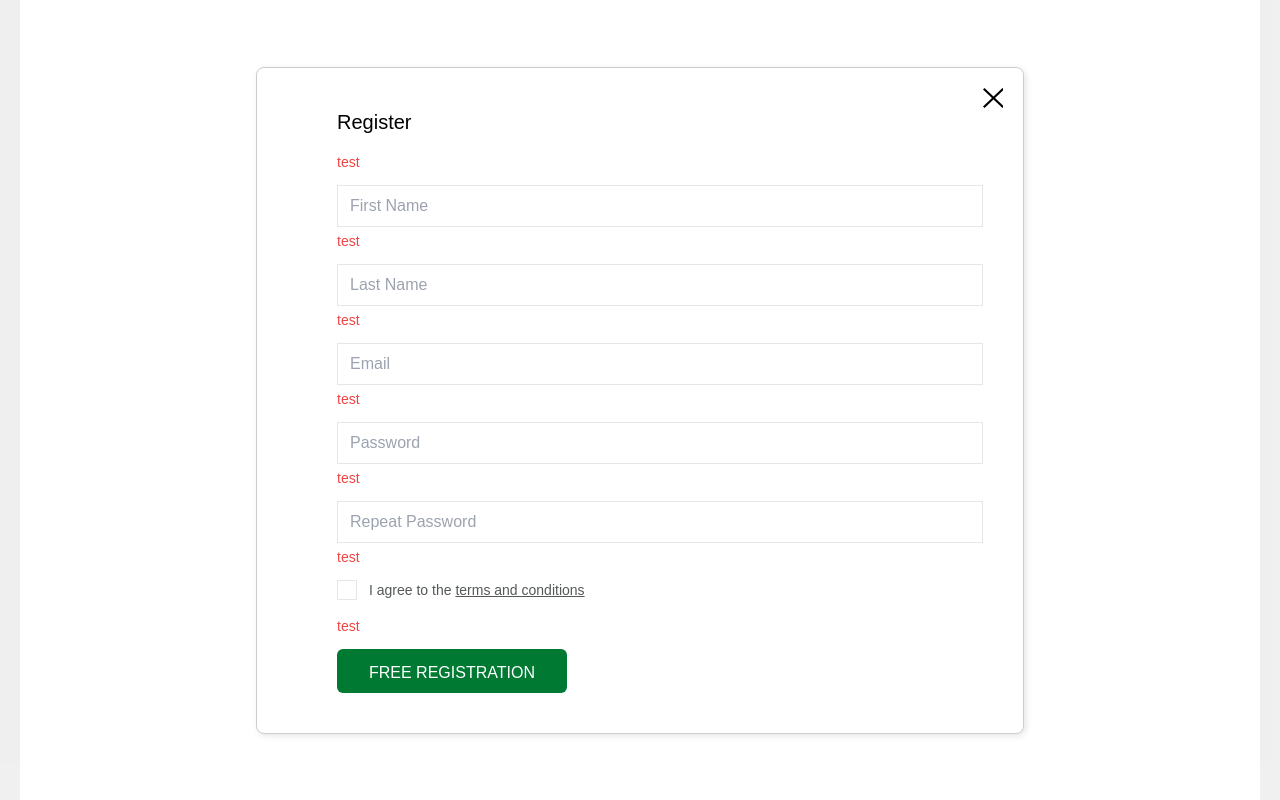
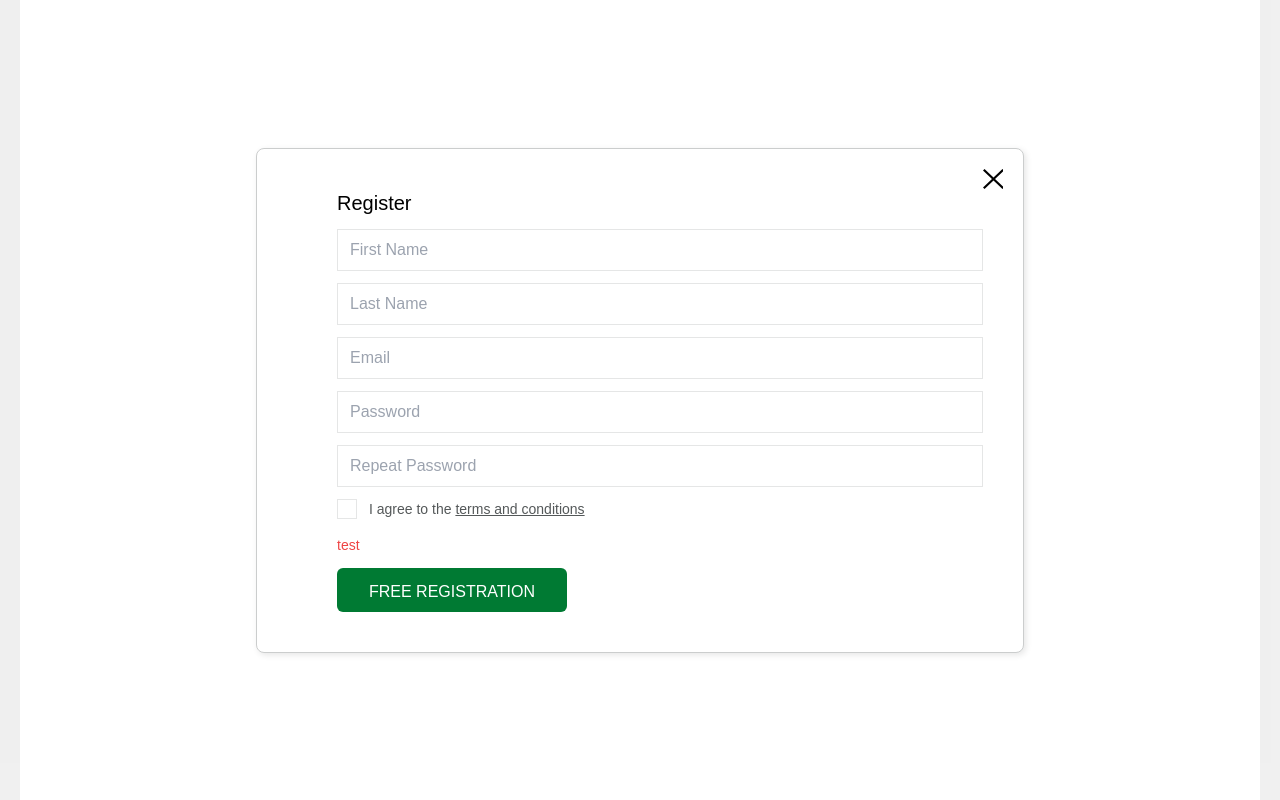
Before and after one commit to devraid/real_estate, a Next.js app: page / in a window 1280 px wide. Built offline with nearby package versions, Linux system fonts and the light colour scheme.

Commit message:
form validation

```diff
--- a/package.json
+++ b/package.json
@@ -24,11 +24,6 @@
   "devDependencies": {
     "@typescript-eslint/eslint-plugin": "^5.59.2",
     "eslint": "^8.39.0",
-    "eslint-config-standard-with-typescript": "^34.0.1",
-    "eslint-plugin-import": "^2.27.5",
-    "eslint-plugin-n": "^15.7.0",
-    "eslint-plugin-promise": "^6.1.1",
-    "eslint-plugin-react": "^7.32.2",
     "typescript": "^5.0.4"
   }
 }
--- a/src/components/Forms/SignInRegister/index.tsx
+++ b/src/components/Forms/SignInRegister/index.tsx
@@ -1,6 +1,61 @@
 import UIModalWrapper from '@/components/UI/Modals/Wrapper'
+import { useState, ChangeEvent, createRef } from 'react'
 
 const FormSignInRegister = () => {
+  const registerPassword = createRef<HTMLInputElement>()
+  const registerRepeatPassword = createRef<HTMLInputElement>()
+  const [errorRegisterEmail, setErrorRegisterEmail] = useState<string>('')
+  const [errorRegisterFirstName, setErrorRegisterFirstName] = useState<string>('')
+  const [errorRegisterLastName, setErrorRegisterLastName] = useState<string>('')
+  const [errorRegisterPassword, setErrorRegisterPassword] = useState<string>('')
+  const [errorRegisterRepeatPassword, setErrorRegisterRepeatPassword] = useState<string>('')
+  const emailFormat = new RegExp(/^(([^<>()\[\]\\.,;:\s@"]+(\.[^<>()\[\]\\.,;:\s@"]+)*)|(".+"))@((\[[0-9]{1,3}\.[0-9]{1,3}\.[0-9]{1,3}\.[0-9]{1,3}])|(([a-zA-Z\-0-9]+\.)+[a-zA-Z]{2,}))$/)
+
+  const handleInput = (e: ChangeEvent<HTMLInputElement>) => {
+    switch(e.target.name) {
+      case 'register_email':
+        if(!emailFormat.test(e.target.value.trim())) {
+          setErrorRegisterEmail('Invalid Email')
+        } else {
+          setErrorRegisterEmail('')
+        }
+      break
+      case 'register_first_name':
+        if(!e.target.value.trim()) {
+          setErrorRegisterFirstName('Invalid First Name')
+        } else {
+          setErrorRegisterFirstName('')
+        }
+      break
+      case 'register_last_name':
+        if(!e.target.value.trim()) {
+          setErrorRegisterLastName('Invalid Last Name')
+        } else {
+          setErrorRegisterLastName('')
+        }
+      break
+      case 'register_password':
+        if(!e.target.value.trim()) {
+          setErrorRegisterPassword('Invalid Password')
+        } else {
+          setErrorRegisterPassword('')
+        }
+        if(registerRepeatPassword.current?.value.trim() !== e.target.value.trim() && registerRepeatPassword.current?.value.trim()) {
+          setErrorRegisterRepeatPassword('Passwords don\'t match')
+        }
+      break
+      case 'register_repeat_password':
+        if(!e.target.value.trim()) {
+          setErrorRegisterRepeatPassword('Invalid Password')
+        } else if(registerPassword.current?.value.trim() !== e.target.value.trim()) {
+          setErrorRegisterRepeatPassword('Passwords don\'t match')
+        } else {
+          setErrorRegisterRepeatPassword('')
+        }
+      break
+    }
+  }
+
   return (
     <div className="form-signin-register">
       <UIModalWrapper>
@@ -9,12 +64,6 @@ const FormSignInRegister = () => {
           <h4 className="font-avenir-next-heavy text-xl mb-3">
             Register
           </h4>
-            <div
-              className="error mb-3">
-              <span className="inline-block w-full mt-1 font-avenir-next-book text-sm text-gray text-red-500">
-                test
-              </span>
-            </div>
           <input
             className="font-avenir-next-book text-sm md:text-base text-gray w-full px-2 py-1 md:px-3 md:py-2 appearance-none outline-none border-solid border border-gray-3 focus:border-gray-5  transition-colors"
             type="text"
@@ -22,27 +71,36 @@ const FormSignInRegister = () => {
             maxLength={100}
             spellCheck="false"
             placeholder="First Name"
-              autoComplete="nope"/>
+            autoComplete="nope"
+            onBlur={e => handleInput(e)}
+            onChange={e => handleInput(e)}
+            />
           <div className="error mb-3">
+            {errorRegisterFirstName && (
             <span
               className="inline-block w-full mt-1 font-avenir-next-book text-sm text-gray text-red-500">
-                test
+              { errorRegisterFirstName }
             </span>
+            )}
           </div>
           <input
-              v-model="formData.register_last_name"
             className="font-avenir-next-book text-sm md:text-base text-gray w-full px-2 py-1 md:px-3 md:py-2 appearance-none outline-none border-solid border border-gray-3 focus:border-gray-5  transition-colors"
             type="text"
             name="register_last_name"
             maxLength={100}
             spellCheck="false"
             placeholder="Last Name"
-              autoComplete="nope"/>
+            autoComplete="nope"
+            onBlur={e => handleInput(e)}
+            onChange={e => handleInput(e)}
+            />
           <div className="error mb-3">
+            {errorRegisterLastName && (
             <span
               className="inline-block w-full mt-1 font-avenir-next-book text-sm text-gray text-red-500">
-                test
+              { errorRegisterLastName }
             </span>
+            )}
           </div>
           <input
             className="font-avenir-next-book text-sm md:text-base text-gray w-full px-2 py-1 md:px-3 md:py-2 appearance-none outline-none border-solid border border-gray-3 focus:border-gray-5  transition-colors"
@@ -51,40 +109,57 @@ const FormSignInRegister = () => {
             maxLength={100}
             spellCheck="false"
             placeholder="Email"
-              autoComplete="nope"/>
+            autoComplete="nope"
+            onBlur={e => handleInput(e)}
+            onChange={e => handleInput(e)}
+            />
           <div className="error mb-3">
+            {errorRegisterEmail && (
             <span
               className="inline-block w-full mt-1 font-avenir-next-book text-sm text-gray text-red-500">
-                test
+              { errorRegisterEmail }
             </span>
+            )}
           </div>
           <input
+            ref={registerPassword}
             className="font-avenir-next-book text-sm md:text-base text-gray w-full px-2 py-1 md:px-3 md:py-2 appearance-none outline-none border-solid border border-gray-3 focus:border-gray-5  transition-colors"
             type="password"
             name="register_password"
             maxLength={50}
             spellCheck="false"
             placeholder="Password"
-              autoComplete="nope"/>
+            autoComplete="nope"
+            onBlur={e => handleInput(e)}
+            onChange={e => handleInput(e)}
+            />
           <div className="error mb-3">
+            {errorRegisterPassword && (
             <span
               className="inline-block w-full mt-1 font-avenir-next-book text-sm text-gray text-red-500">
-                test
+              { errorRegisterPassword }
             </span>
+            )}
           </div>
           <input
+            ref={registerRepeatPassword}
             className="font-avenir-next-book text-sm md:text-base text-gray w-full px-2 py-1 md:px-3 md:py-2 appearance-none outline-none border-solid border border-gray-3 focus:border-gray-5  transition-colors"
             type="password"
-              name="register_confirm_password"
+            name="register_repeat_password"
             maxLength={50}
             spellCheck="false"
             placeholder="Repeat Password"
-              autoComplete="nope"/>
+            autoComplete="nope"
+            onBlur={e => handleInput(e)}
+            onChange={e => handleInput(e)}
+            />
           <div className="error mb-3">
+            {errorRegisterRepeatPassword && (
             <span
               className="inline-block w-full mt-1 font-avenir-next-book text-sm text-gray text-red-500">
-                test
+              { errorRegisterRepeatPassword }
             </span>
+            )}
           </div>
           <div className="flex items-center mb-3">
             <input
```
Lines whose indentation alone changed are shown as unchanged.
